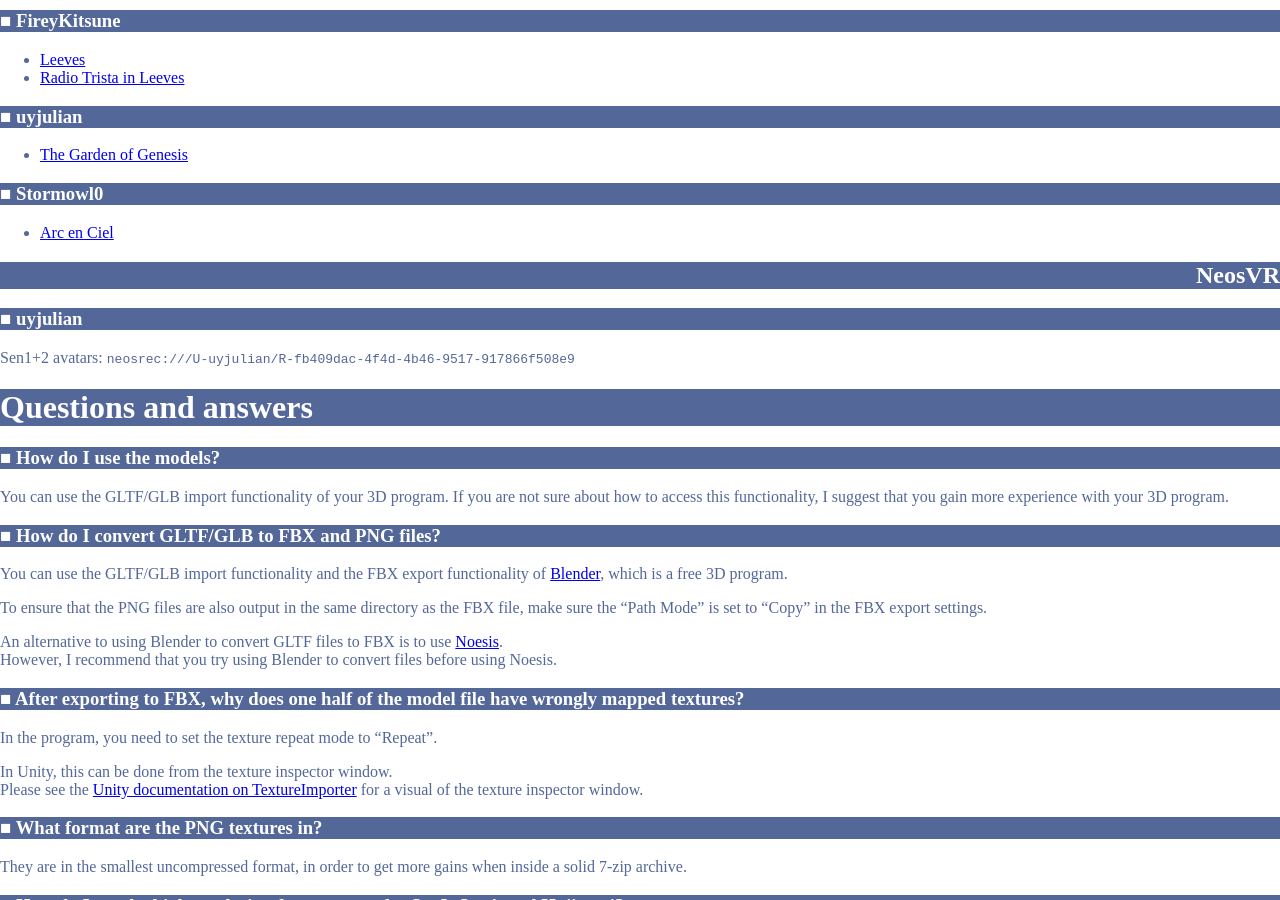
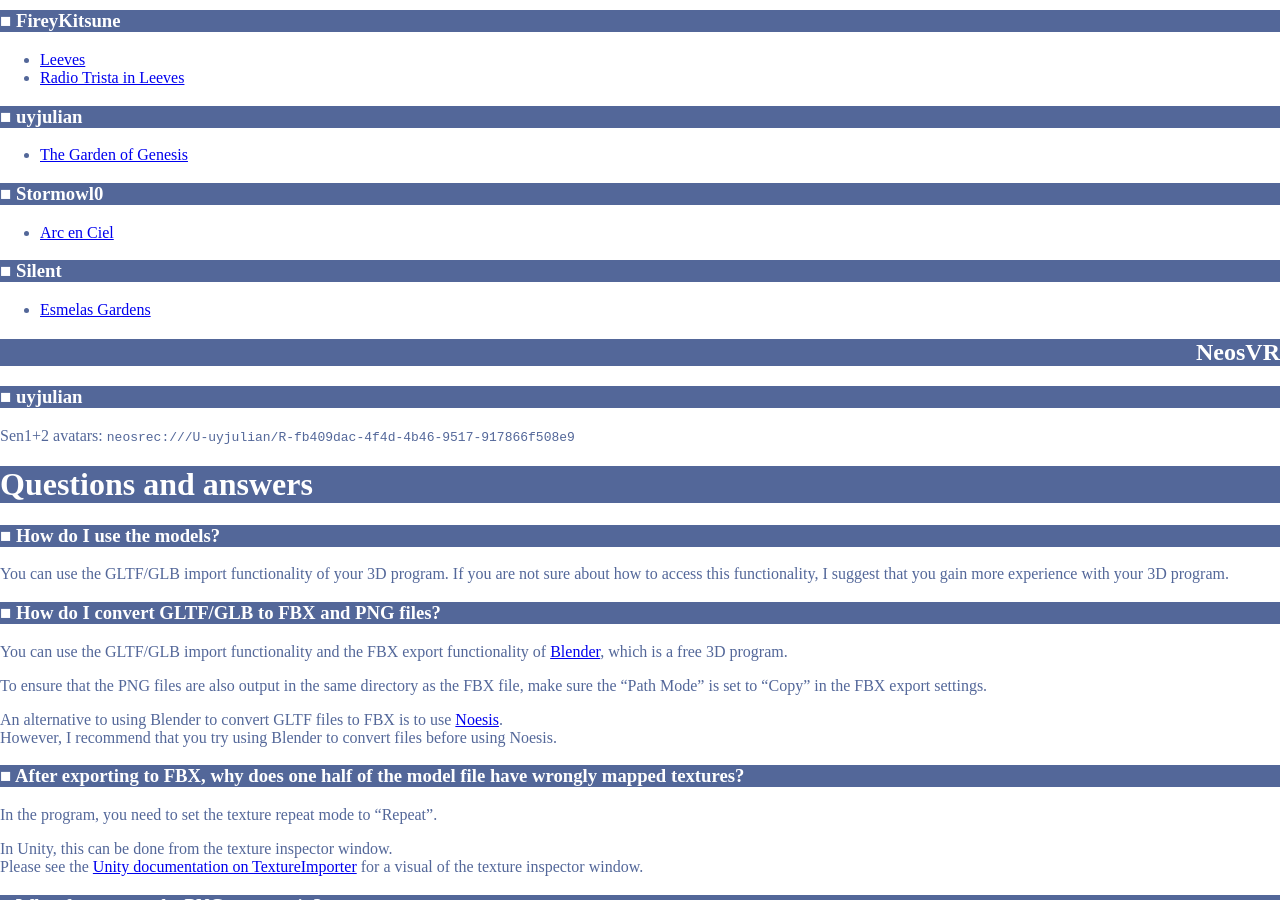
Before and after one commit to uyjulian/falcom-dumps, a Jekyll site: the page built from index.md, in a window 1280 px wide and 900 px high, scrolled down 1184 px. Built offline with Jekyll 4.4.1, drawn with Linux system fonts in a browser that asks for light colours.

Commit message:
Add Esmelas Gardens

```diff
--- a/index.md
+++ b/index.md
@@ -64,6 +64,9 @@ If you have questions about usage of the models in a specific environment, sendi
 
 ### Stormowl0
 * [Arc en Ciel](https://vrchat.com/home/launch?worldId=wrld_25ffcbbe-567f-4bdf-a560-93290caa0958)
+
+### Silent
+* [Esmelas Gardens](https://vrchat.com/home/launch?worldId=wrld_7601913b-6677-48f2-930c-54e440f9e089)
 
 ## NeosVR
 
```
